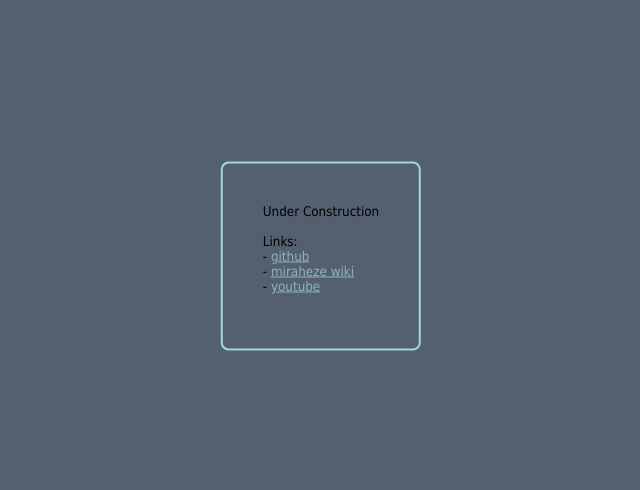
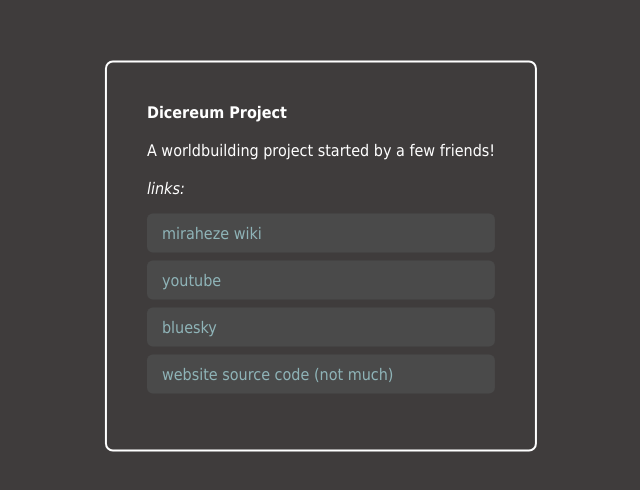
Before and after one commit to dicereum/dicereum.github.io, a plain HTML site: page index.html in a window 1280 px wide. Shown: the part 144-634 px from the top of the page, without its empty margins (319-959 px from the left). Drawn offline with Linux system fonts and the light colour scheme.

Commit message:
modified:   index.html

```diff
--- a/index.html
+++ b/index.html
@@ -1,13 +1,24 @@
+<!DOCTYPE html>
+
+<html lang="en">
+
+<head>
   <title>Dicereum</title>
+  <meta charset ="UTF-8">
+  <meta name="viewport" content="width=device-width, initial-scale=1.0">
+
   <style>
-	body {background: #546070; color: black; font: 10pt tahoma};
+    body {
+      background: #3f3c3c;
+      color: rgb(255, 255, 255);
+      font: 12pt tahoma;
+      margin: 0;
+    };
+    .container {
+      height: 100vh;
+      position: relative;
 
-.container {
-  height: 200px;
-  position: relative;
-  border: 3px solid red;
     }
-
     .center {
       margin: 0;
       position: absolute;
@@ -17,25 +28,49 @@
       transform: translate(-50%, -50%);
     }
 
+    .link-box {
+      display: block;
+      padding: 10px 15px;
+      margin: 8px 0;
+      background-color: #4a4a4a;
+      text-decoration: none;
+      border-radius: 6px;
+      transition: background-color 0.2s ease;
+    }
+    .link-box:hover {
+      background-color: #6e878a;
+    }
+
     a, a:active {color: #8fb4b8}
 
-a:visited {color: #6e878a}
+    ul {
+      list-style: none;
+      padding-left: 0;
+    }
+    li {
+      margin-bottom: 8px;
+    }
 
   </style>
+</head>
 
+<body>
   <div class="container">
-<div class="center" style="border:2px solid #a0dbcf;border-radius:8px;padding:40px">
 
-Under Construction<br>
-<br>
-Links:<br>
-- <a href="https://github.com/dicereum" target="_">github</a>
-<br>
-- <a href="https://dicereum.miraheze.org" target="_">miraheze wiki</a>
-<br>
-- <a href="https://youtube.com/@Dicereum" target="_">youtube</a>
-<br>
-<br>
+    <div class="center" style="border:2px solid #ffffff; border-radius:8px; padding:40px">
+      <strong>Dicereum Project</strong> <br><br>
+      A worldbuilding project started by a few friends! <br><br>
+
+      <em>links:</em><br>
+      <ul>
+        <li><a class="link-box" href="https://dicereum.miraheze.org">miraheze wiki</a></li>
+        <li><a class="link-box" href="https://youtube.com/@Dicereum">youtube</a></li>
+        <li><a class="link-box" href="https://bsky.app/profile/dicereum.xyz">bluesky</a></li>
+        <li><a class="link-box" href="https://github.com/dicereum/dicereum.github.io">website source code (not much)</a></li>
+      </ul>
+    </div>
 
   </div>
-</div>
+
+</body>
+</html>
```
Lines whose indentation alone changed are shown as unchanged.
